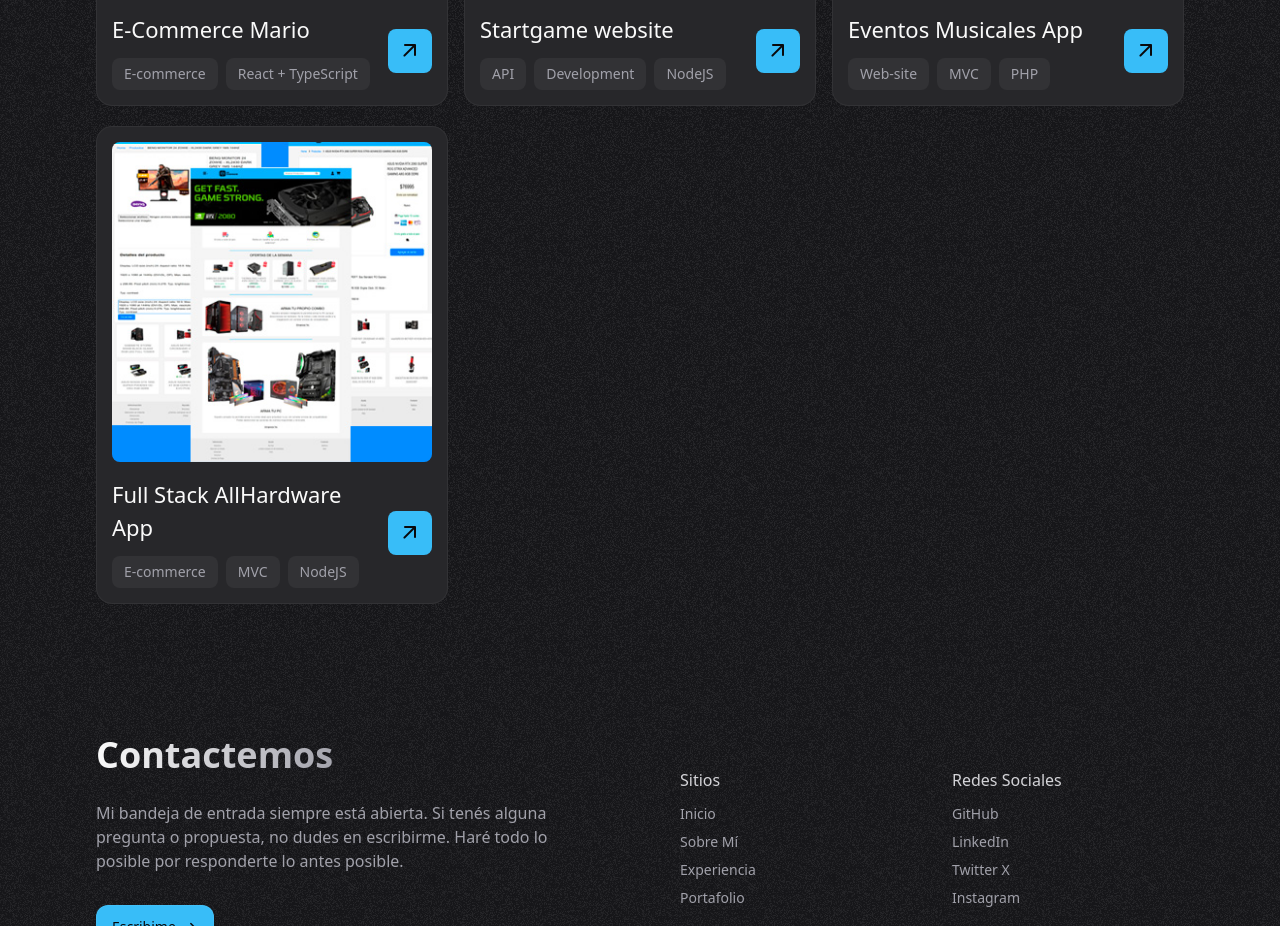
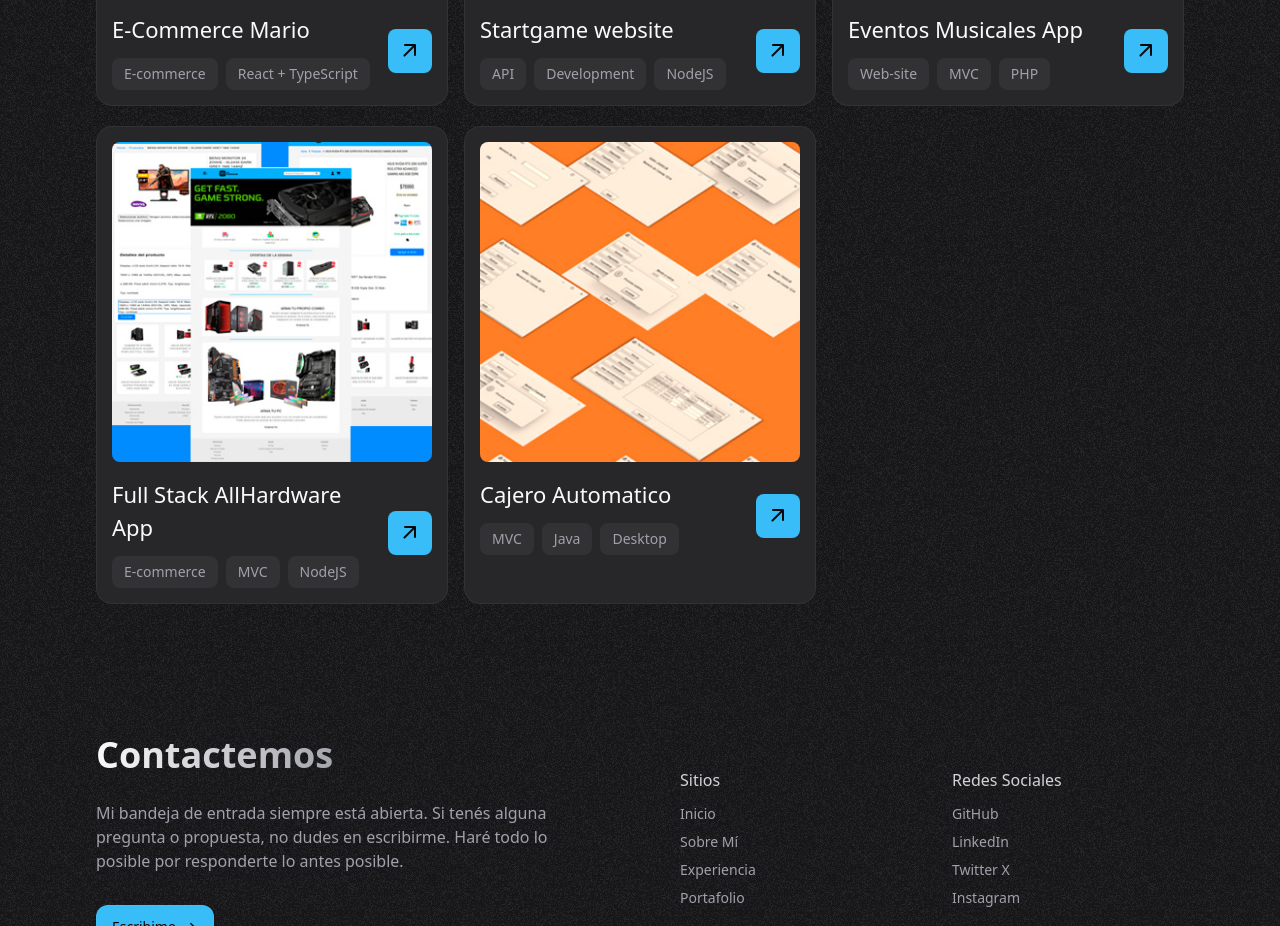
Before and after one commit to Jose-Q91/portal, a React (Vite) app: page / in a window 1280 px wide. Shown: the part 3820-4746 px from the top of the page. Built offline with nearby package versions, Linux system fonts and the light colour scheme; the HTML template or start-up script is replaced by a standard one.

Commit message:
Agregando desktop al portalfolio

```diff
--- a/src/components/Work.jsx
+++ b/src/components/Work.jsx
@@ -43,6 +43,12 @@ const works = [
     tags: ['E-commerce', 'MVC', 'NodeJS'],
     projectLink: 'https://github.com/matiasniedermaier/grupo_4_AllHardware'
   },
+  {
+    imgSrc: '/images/app-cajero.jpg',
+    title: 'Cajero Automatico',
+    tags: ['MVC', 'Java', 'Desktop'],
+    projectLink: 'https://github.com/Jose-Q91/Cajero-Autom-tico'
+  },
 ];
 
 const Work = () => {
```
Also changed, not shown: public/images/app-cajero.jpg (added).
